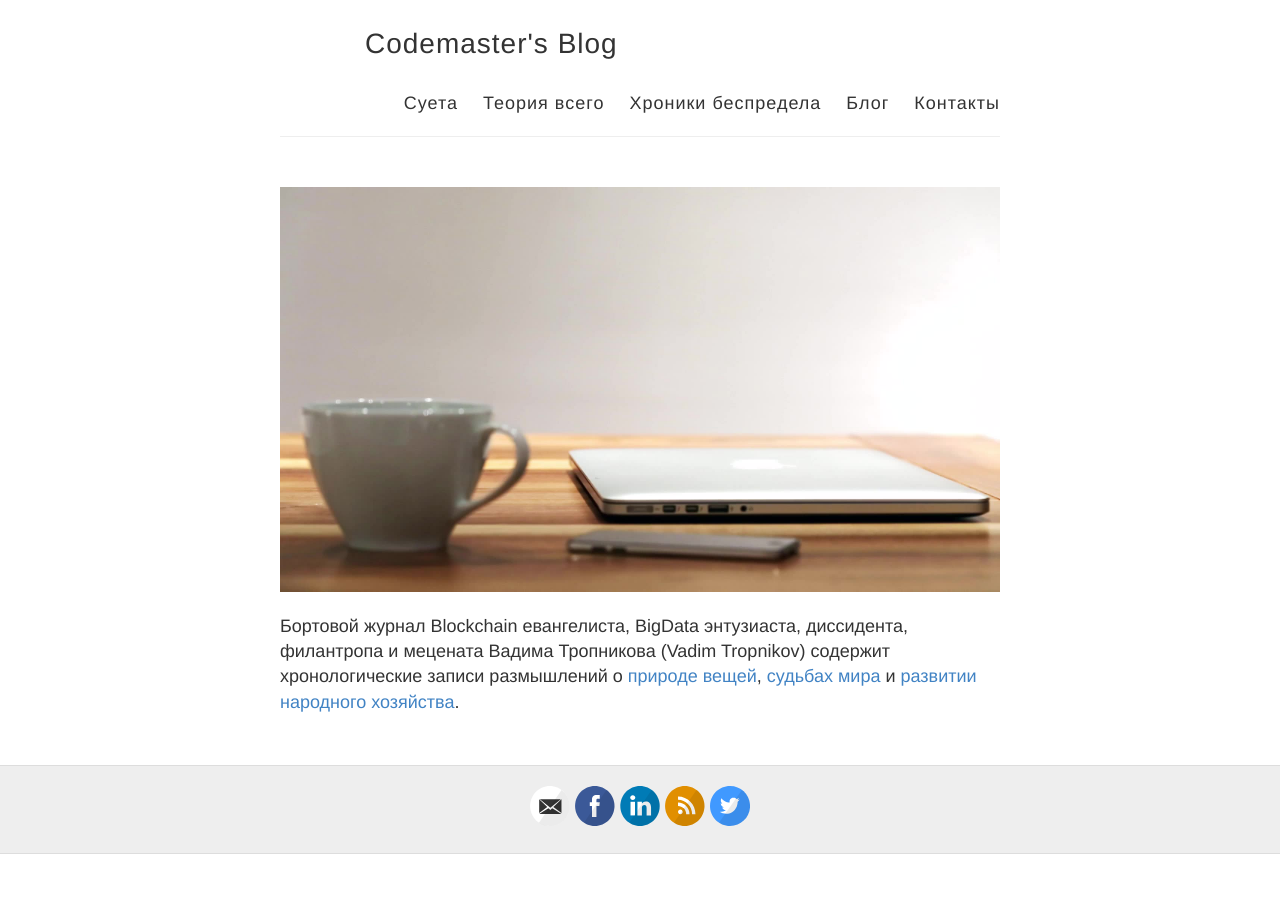
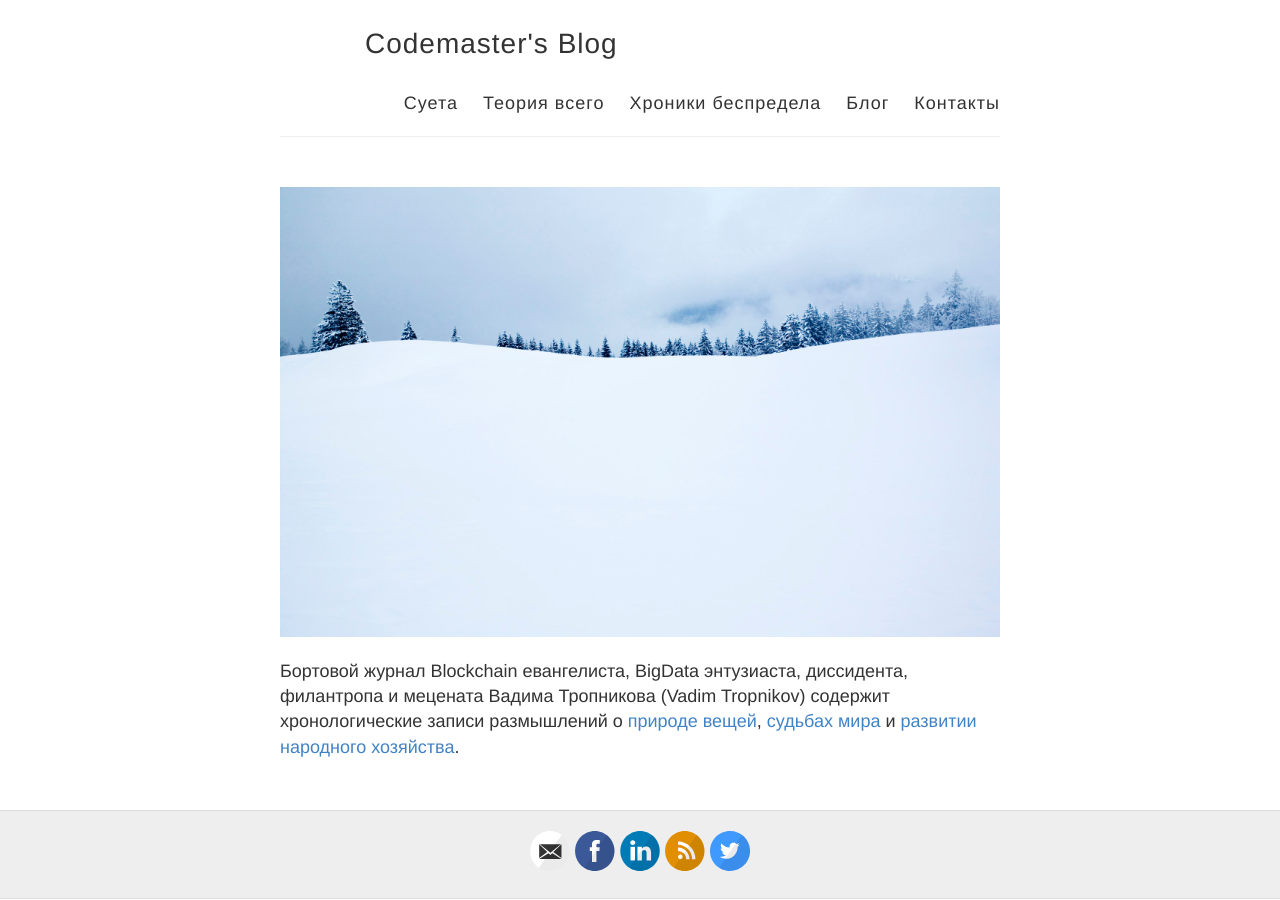
Before and after one commit to decrafts/r, a Jekyll site: the page built from index.md, in a window 1280 px wide. Built offline with Jekyll 4.4.1, drawn with Linux system fonts in a browser that asks for light colours; comment, search, counter and statistics services are not loaded.

Commit message:
Update index.md

```diff
--- a/index.md
+++ b/index.md
@@ -2,6 +2,6 @@
 layout: default
 ---
 
-  ![_config.yml]({{ site.baseurl }}/images/3433.jpeg)
+  ![_config.yml]({{ site.baseurl }}/images/snow.jpg)
 
 Бортовой журнал Blockchain евангелиста, BigData энтузиаста, диссидента, филантропа и мецената Вадима Тропникова (Vadim Tropnikov) содержит хронологические записи размышлений о [природе вещей](/xamep/), [судьбах мира](/uncheck/) и [развитии народного хозяйства](/ktulhu/).
```
